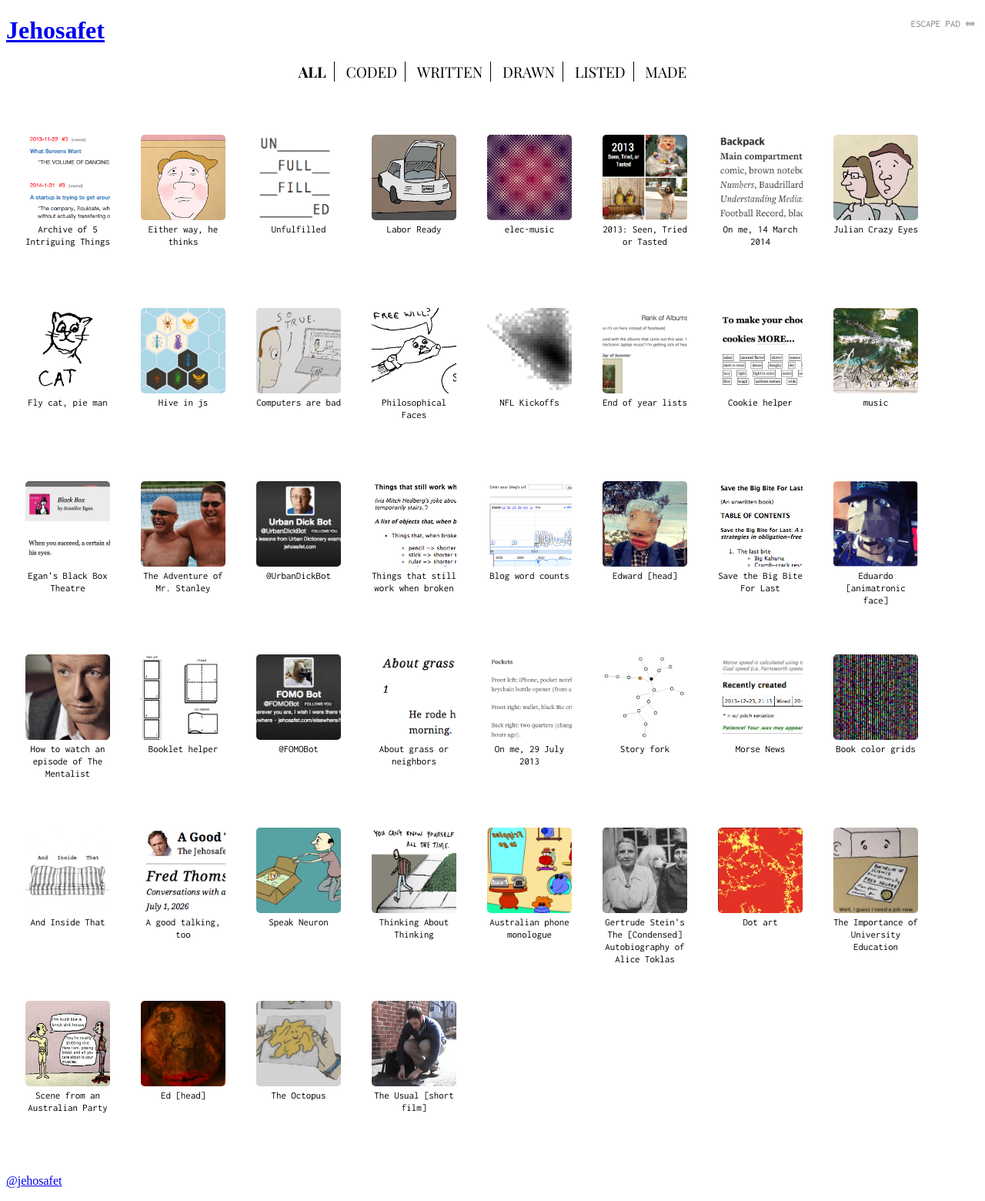
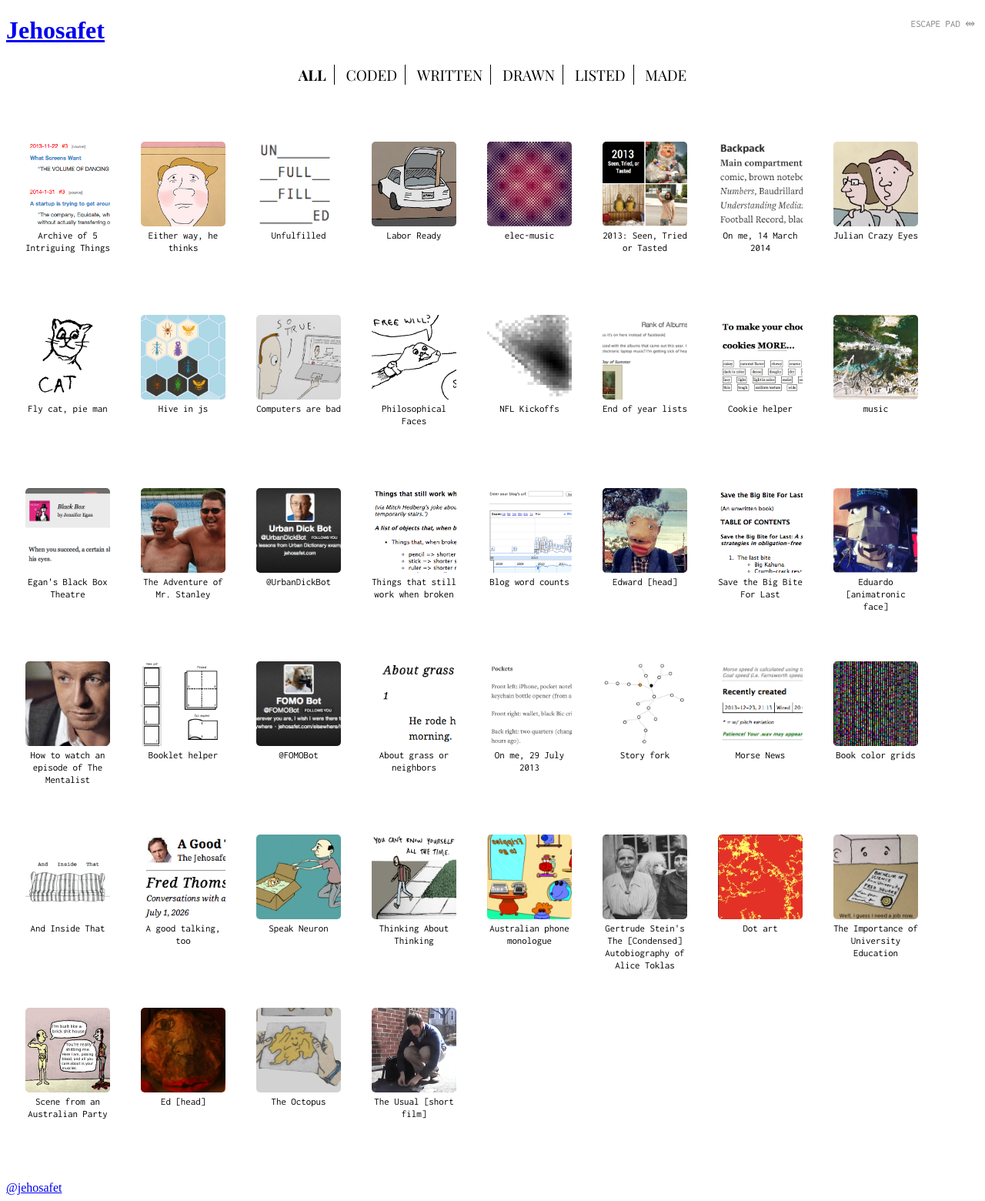
Before and after one commit to mobeets/mobeets.github.io, a Jekyll site: the page built from index.html, in a window 1280 px wide. Shown: the whole page at 77% size. Built offline with Jekyll 4.4.1, drawn with Linux system fonts in a browser that asks for light colours; nearby versions of some CDN libraries; some web fonts are replaced; the list of posts is cut into pages by our own code.

Commit message:
better menu text spacing

```diff
--- a/assets/css/elsewhere-styles.css
+++ b/assets/css/elsewhere-styles.css
@@ -16,8 +16,9 @@
     border-right: 1px solid black;
     margin-right: 10px;
     padding-right: 10px;
+    display: inline;
     text-align: center;
-    display: inline;
+    line-height: 180%;
 }
 #home-filter li:last-child {
     border-right: none;
```
